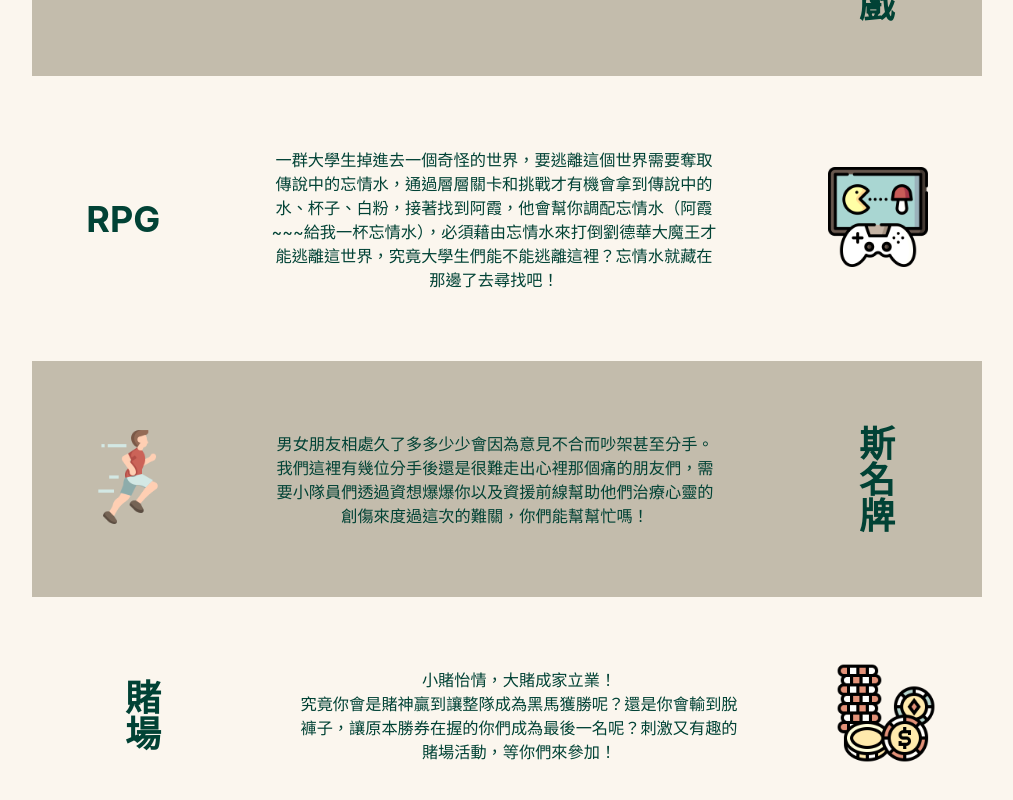
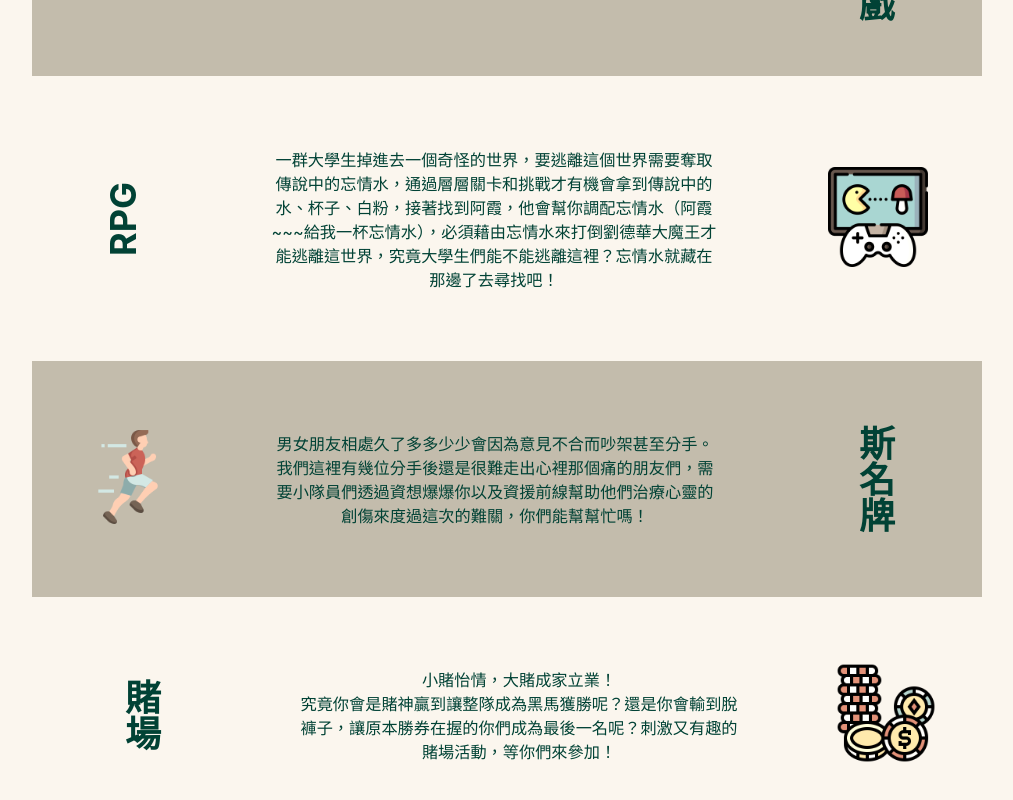
Before and after one commit to IBaseAsyncOrgFactoryProvider/ic-im-in-cse-2022, a Next.js app: page / in a window 1280 px wide. Shown: the part 2482-3282 px from the top of the page, without its empty margins (133-1146 px from the left). Built offline with nearby package versions, Linux system fonts and the light colour scheme.

Commit message:
Use transform instead of experimental features

```diff
--- a/styles/Feature.module.css
+++ b/styles/Feature.module.css
@@ -15,7 +15,7 @@
 }
 
 .rotated {
-  writing-mode: sideways-lr;
+  transform: rotateZ(-90deg);
 }
 
 .container h3 {
```
